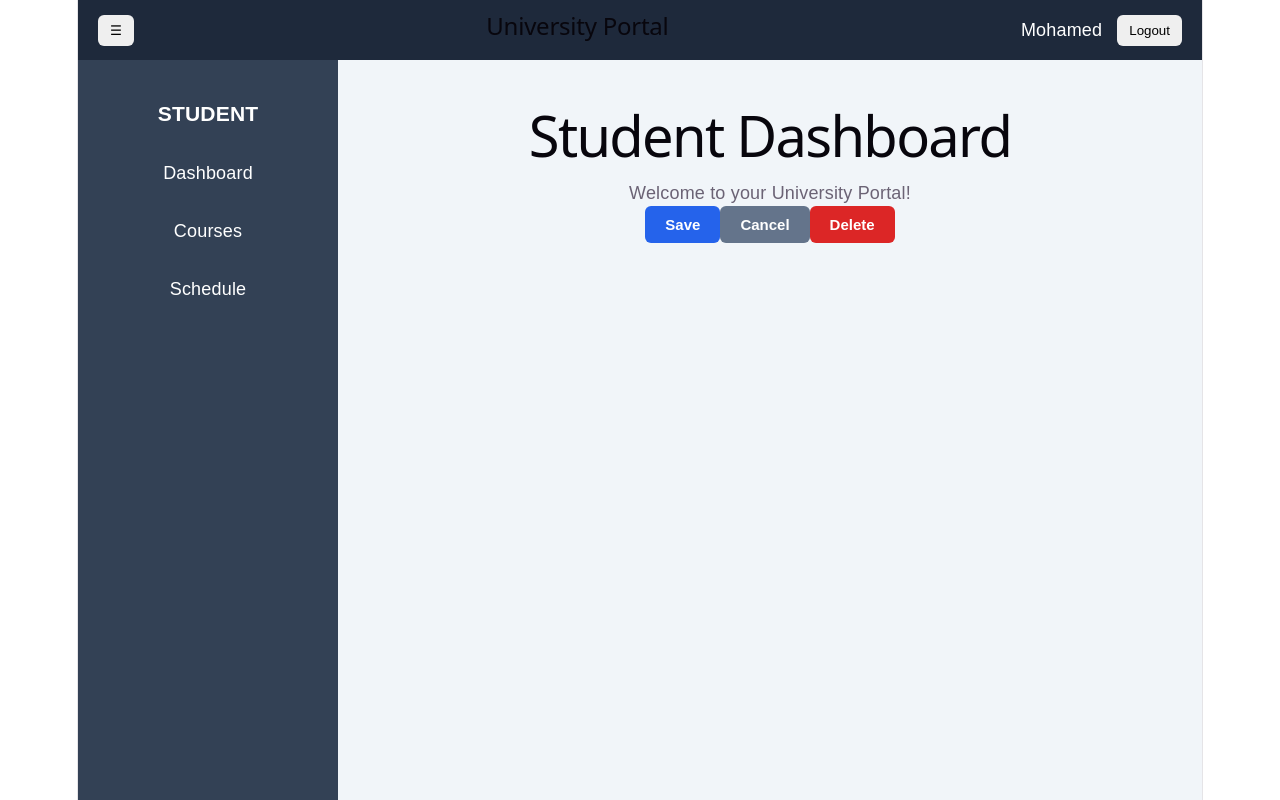
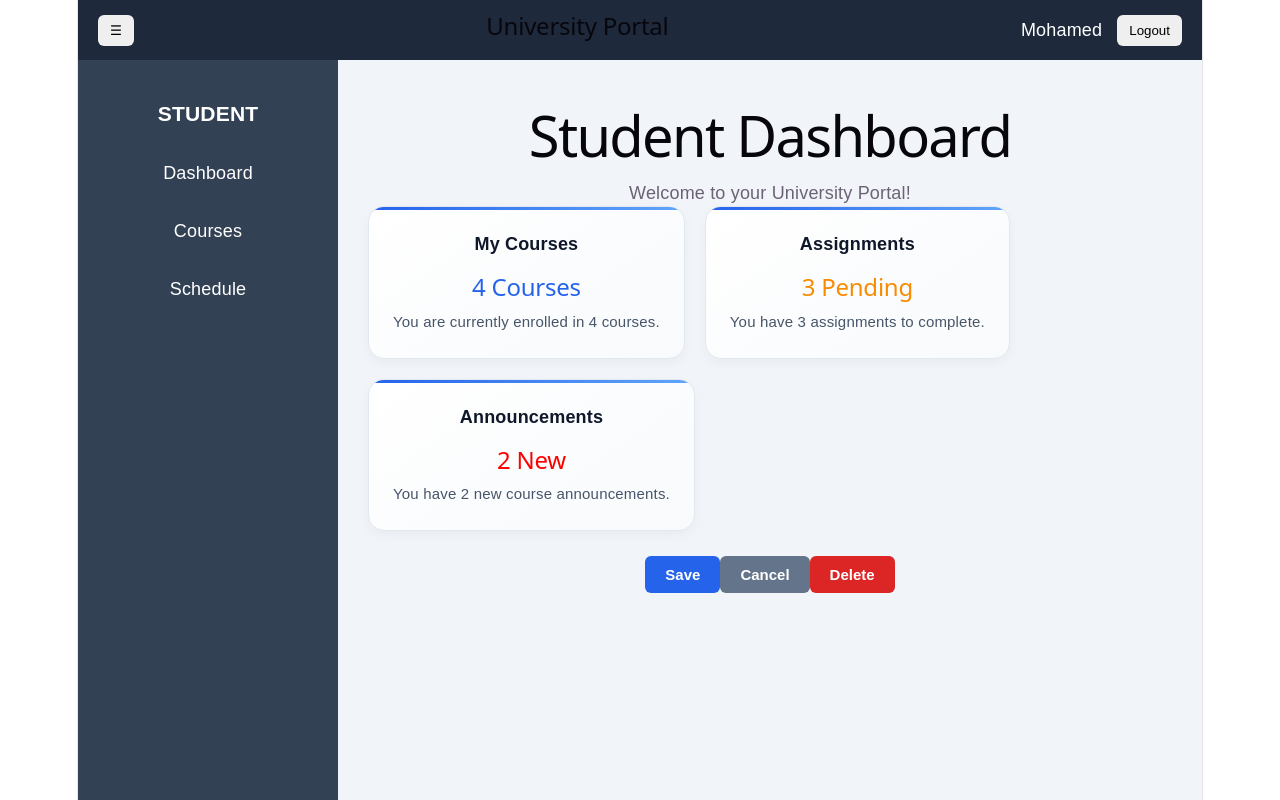
Before and after one commit to Yousef-Tarek286/University-Managment-System, a React (Vite) app in the folder frontend/: page / in a window 1280 px wide. Built offline with nearby package versions, Linux system fonts and the light colour scheme.

Commit message:
add reusable card component

```diff
--- a/frontend/src/App.tsx
+++ b/frontend/src/App.tsx
@@ -1,11 +1,29 @@
 import Button from "./components/layout/common/Button";
 import MainLayout from "./components/layout/MainLayout";
-
+import Card from "./components/layout/common/Card";
 function App() {
   return (
     <MainLayout role="STUDENT" username="Mohamed">
       <h1>Student Dashboard</h1>
       <p>Welcome to your University Portal!</p>
+      <div style={{ display: "flex", gap: "20px", flexWrap: "wrap", marginBottom: "25px" }}>
+
+  <Card title="My Courses">
+    <h2 style={{ color: "#2563eb" }}>4 Courses</h2>
+    <p>You are currently enrolled in 4 courses.</p>
+  </Card>
+
+  <Card title="Assignments">
+    <h2 style={{ color: "#f78c00" }}>3 Pending</h2>
+    <p>You have 3 assignments to complete.</p>
+  </Card>
+
+  <Card title="Announcements">
+    <h2 style={{ color: "#ff0000" }}>2 New</h2>
+    <p>You have 2 new course announcements.</p>
+  </Card>
+
+</div>
 
       <Button variant="primary" onClick={() => alert("Save clicked!")}>
         Save
--- /dev/null
+++ b/frontend/src/components/layout/common/Card.css
@@ -0,0 +1,43 @@
+.card {
+  position: relative;
+  overflow: hidden;
+  background: linear-gradient(145deg, #ffffff, #f8fafc);
+  border: 1px solid #e2e8f0;
+  border-radius: 16px;
+  padding: 24px;
+  box-shadow: 0 4px 12px rgba(15, 23, 42, 0.04);
+  transition: all 0.25s ease;
+}
+
+/* Blue accent at the top */
+.card::before {
+  content: "";
+  position: absolute;
+  top: 0;
+  left: 0;
+  width: 100%;
+  height: 3px;
+  background: linear-gradient(90deg, #2563eb, #60a5fa);
+}
+
+/* Hover animation */
+.card:hover {
+  transform: translateY(-4px);
+  box-shadow: 0 12px 25px rgba(15, 23, 42, 0.09);
+  border-color: #bfdbfe;
+}
+
+/* Card title */
+.card h3 {
+  margin: 0 0 16px;
+  color: #0f172a;
+  font-size: 18px;
+  font-weight: 700;
+}
+
+/* Card content */
+.card-content {
+  color: #475569;
+  font-size: 15px;
+  line-height: 1.6;
+}
--- /dev/null
+++ b/frontend/src/components/layout/common/Card.tsx
@@ -0,0 +1,20 @@
+import "./Card.css";
+
+interface CardProps {
+  children: React.ReactNode;
+  title?: string;
+}
+
+function Card({ children, title }: CardProps) {
+  return (
+    <div className="card">
+      {title && <h3>{title}</h3>}
+
+      <div className="card-content">
+        {children}
+      </div>
+    </div>
+  );
+}
+
+export default Card;
```
